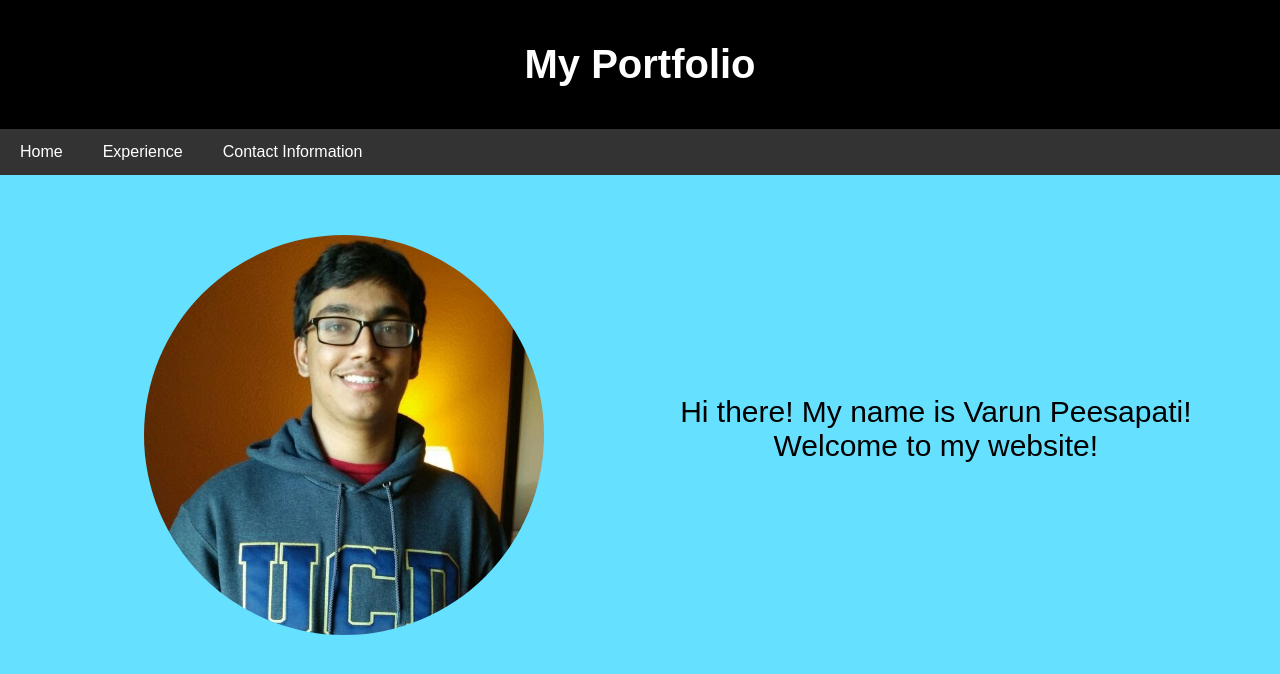
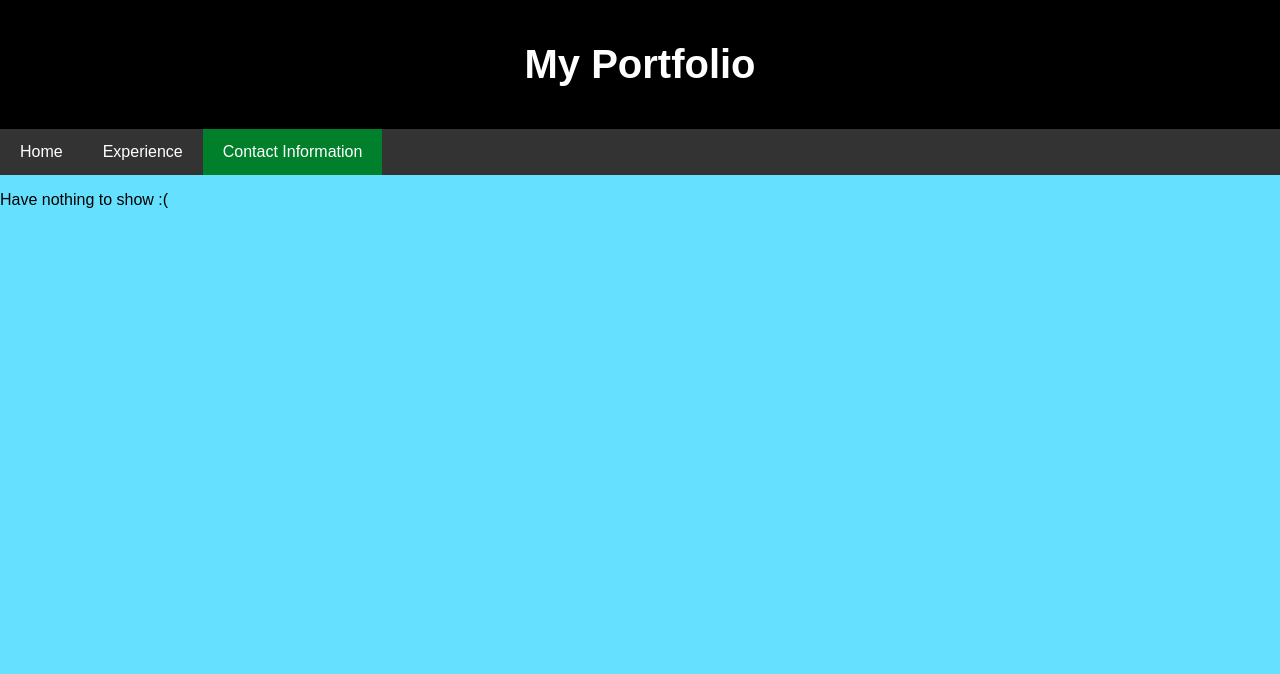
Before and after one commit to vpeesapa/vpeesapa.github.io, a React (Create React App) app: page /#/contact in a window 1280 px wide. Before the commit this address led to /. Shown: the top 674 px of the page. Built offline with nearby package versions, Linux system fonts and the light colour scheme.

Commit message:
Routed all pages

```diff
--- a/package.json
+++ b/package.json
@@ -9,6 +9,7 @@
     "@testing-library/user-event": "^7.1.2",
     "react": "^16.13.1",
     "react-dom": "^16.13.1",
+    "react-router-dom": "^5.1.2",
     "react-scripts": "3.4.1"
   },
   "scripts": {
--- a/src/App.css
+++ b/src/App.css
@@ -38,6 +38,10 @@ body {
 	color: black;
 }
 
+.active {
+  background-color: #00802b;
+}
+
 .about-container {
 	padding: 60px;
 }
--- a/src/App.js
+++ b/src/App.js
@@ -1,28 +1,30 @@
 import React from 'react';
+import { Route,NavLink,HashRouter } from 'react-router-dom';
 import './App.css';
-import portfolioImg from './img/portfolio-img.jpg';
+import Home from './Home';
+import Experience from './Experience';
+import Contact from './Contact'
 
 class App extends React.Component {
 	render() {
 		return (
-			<div>
-				<div className="header">
-					<h1>My Portfolio</h1>
-				</div>
-				<div className="navbar">
-					<a href="#">Home</a>
-					<a href="#">Experience</a>
-					<a href="#">Contact Information</a>
-				</div>
-				<div className="about-container">
-					<div className="image-container">
-						<img alt="my pic" src={portfolioImg}/>
+			<HashRouter>
+				<div>
+					<div className="header">
+						<h1>My Portfolio</h1>
 					</div>
-					<div className="intro-container">
-						<p>Hi there! My name is Varun Peesapati! Welcome to my website!</p>
+					<div className="navbar">
+						<NavLink exact to="/">Home</NavLink>
+						<NavLink to="/experience">Experience</NavLink>
+						<NavLink to="/contact">Contact Information</NavLink>
+					</div>
+					<div className="content">
+						<Route exact path="/" component={Home} />
+						<Route path="/experience" component={Experience} />
+						<Route path="/contact" component={Contact} />
 					</div>
 				</div>
-			</div>
+			</HashRouter>
 		);
 	}
 }
--- /dev/null
+++ b/src/Contact.js
@@ -0,0 +1,13 @@
+import React from 'react';
+
+class Contact extends React.Component {
+	render() {
+		return (
+			<div>
+				<p>Have nothing to show :(</p>
+			</div>
+		);
+	}
+}
+
+export default Contact;
--- /dev/null
+++ b/src/Experience.js
@@ -0,0 +1,13 @@
+import React from 'react';
+
+class Experience extends React.Component {
+	render() {
+		return (
+			<div>
+				<p>Have nothing to show :(</p>
+			</div>
+		);
+	}
+}
+
+export default Experience;
--- /dev/null
+++ b/src/Home.js
@@ -0,0 +1,19 @@
+import React from 'react';
+import portfolioImg from './img/portfolio-img.jpg';
+
+class Home extends React.Component {
+	render() {
+		return (
+			<div className="about-container">
+				<div className="image-container">
+					<img alt="my pic" src={portfolioImg}/>
+				</div>
+				<div className="intro-container">
+					<p>Hi there! My name is Varun Peesapati! Welcome to my website!</p>
+				</div>
+			</div>
+		);
+	}
+}
+
+export default Home;
```
Also changed, not shown: 2 other files (tests, documents, lock files or other folders).
